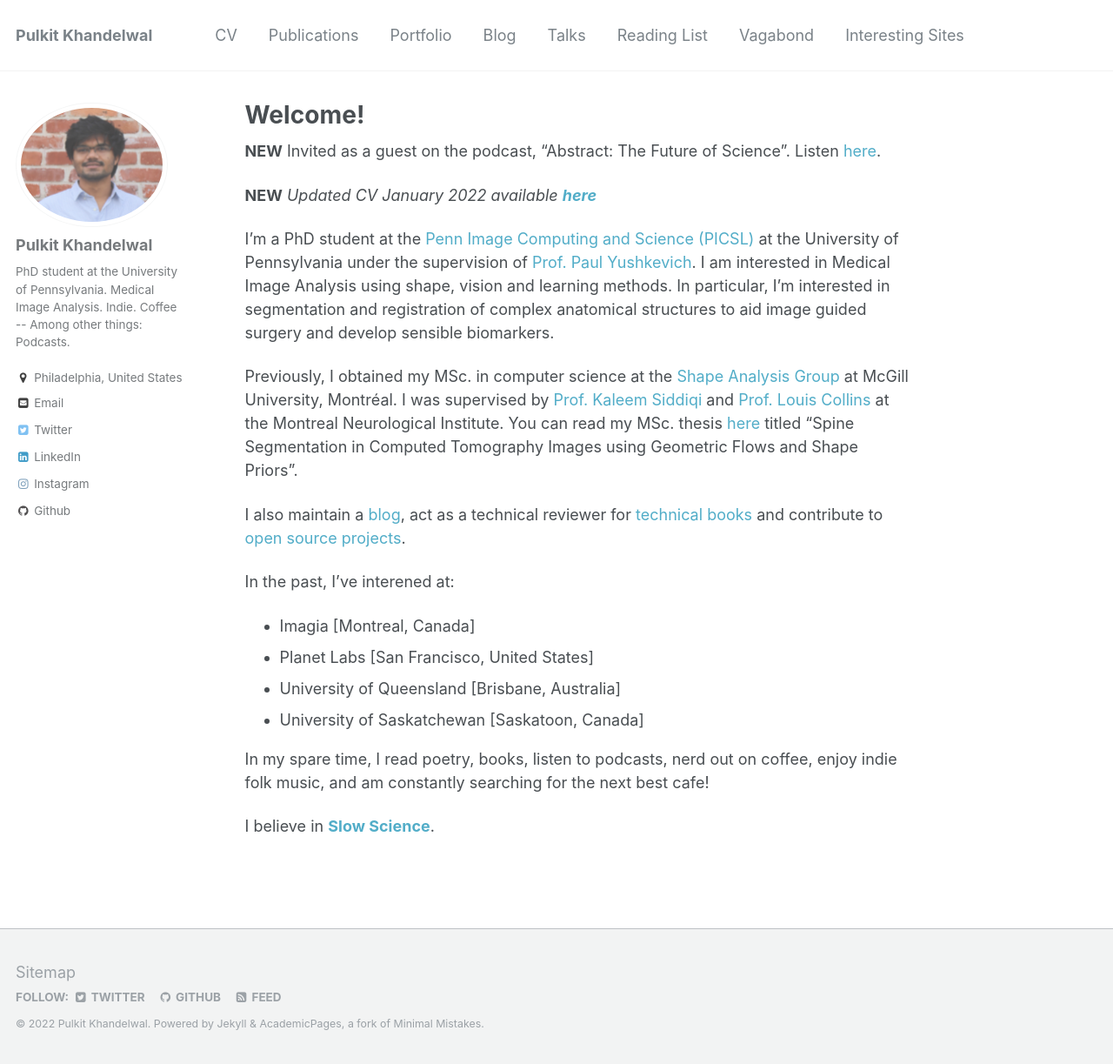
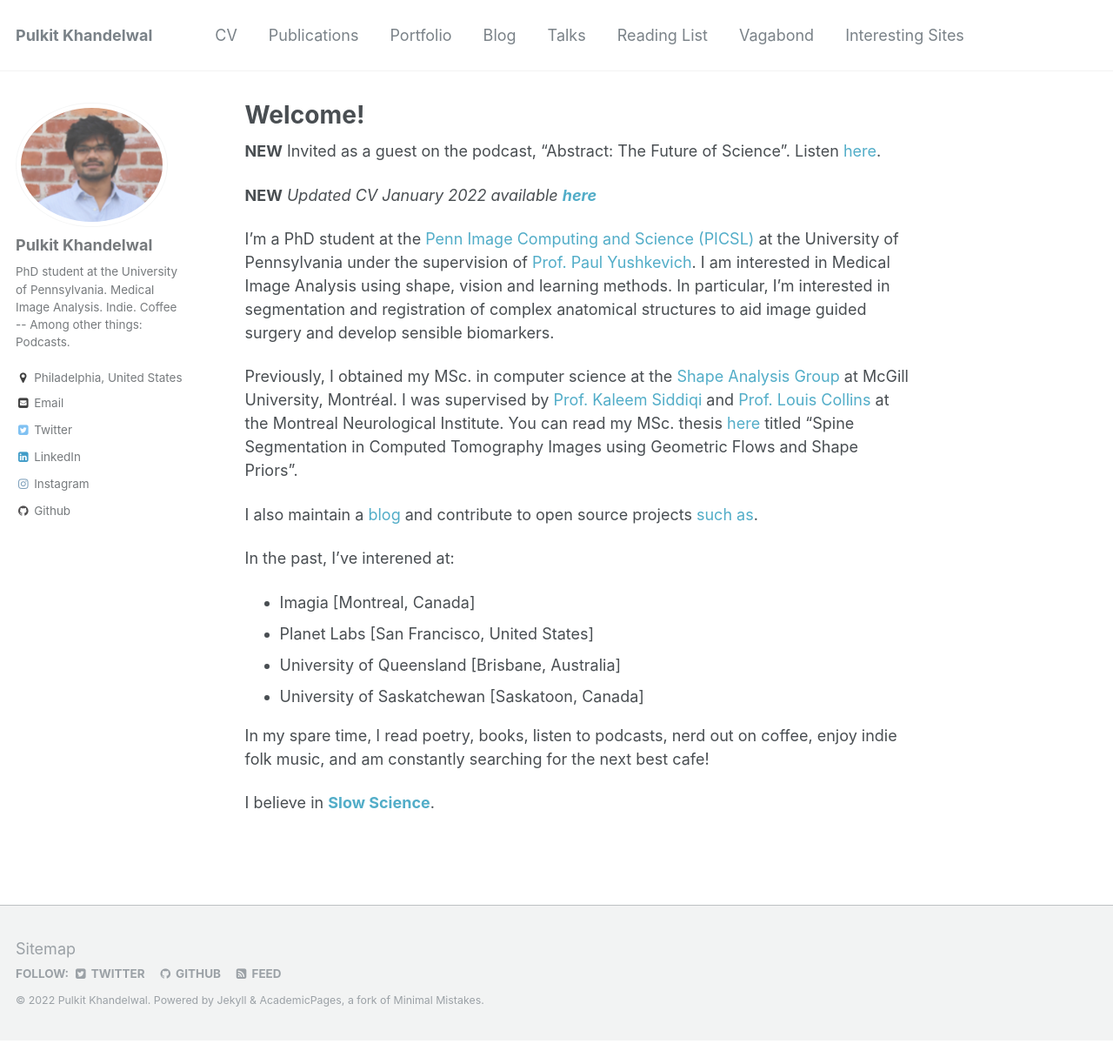
Before and after one commit to Pulkit-Khandelwal/pulkit-khandelwal.github.io, a Jekyll site: the page built from _pages/about.md, in a window 1280 px wide and 1223 px high. Shown: the whole window at 87% size. Built offline with Jekyll 4.4.1, drawn with Linux system fonts in a browser that asks for light colours.

Commit message:
Update about.md

```diff
--- a/_pages/about.md
+++ b/_pages/about.md
@@ -17,7 +17,7 @@ I'm a PhD student at the [Penn Image Computing and Science (PICSL)](http://picsl
 Previously, I obtained my MSc. in computer science at the [Shape Analysis Group](http://www.cim.mcgill.ca/~shape/) at McGill University, Montréal. I was supervised by [Prof. Kaleem Siddiqi](http://www.cim.mcgill.ca/~siddiqi/) and [Prof. Louis Collins](http://nist.mni.mcgill.ca/) at the Montreal Neurological Institute. You can read my MSc. thesis [here](https://escholarship.mcgill.ca/concern/theses/4b29bb21t) titled "Spine Segmentation in Computed
 Tomography Images using Geometric Flows and Shape Priors".
 
-I also maintain a [blog](https://pulkit-khandelwal.github.io/blog/), act as a technical reviewer for [technical books](https://github.com/TrainingByPackt/Applied-Supervised-Learning-with-R/tree/master/Lesson07) and contribute to [open source projects](https://github.com/Pulkit-Khandelwal/Reinforcement-Learning-Notebooks).
+I also maintain a [blog](https://pulkit-khandelwal.github.io/blog/) and contribute to open source projects [such as](https://github.com/Pulkit-Khandelwal/Reinforcement-Learning-Notebooks).
 
 In the past, I've interened at:
 * Imagia [Montreal, Canada]
```
